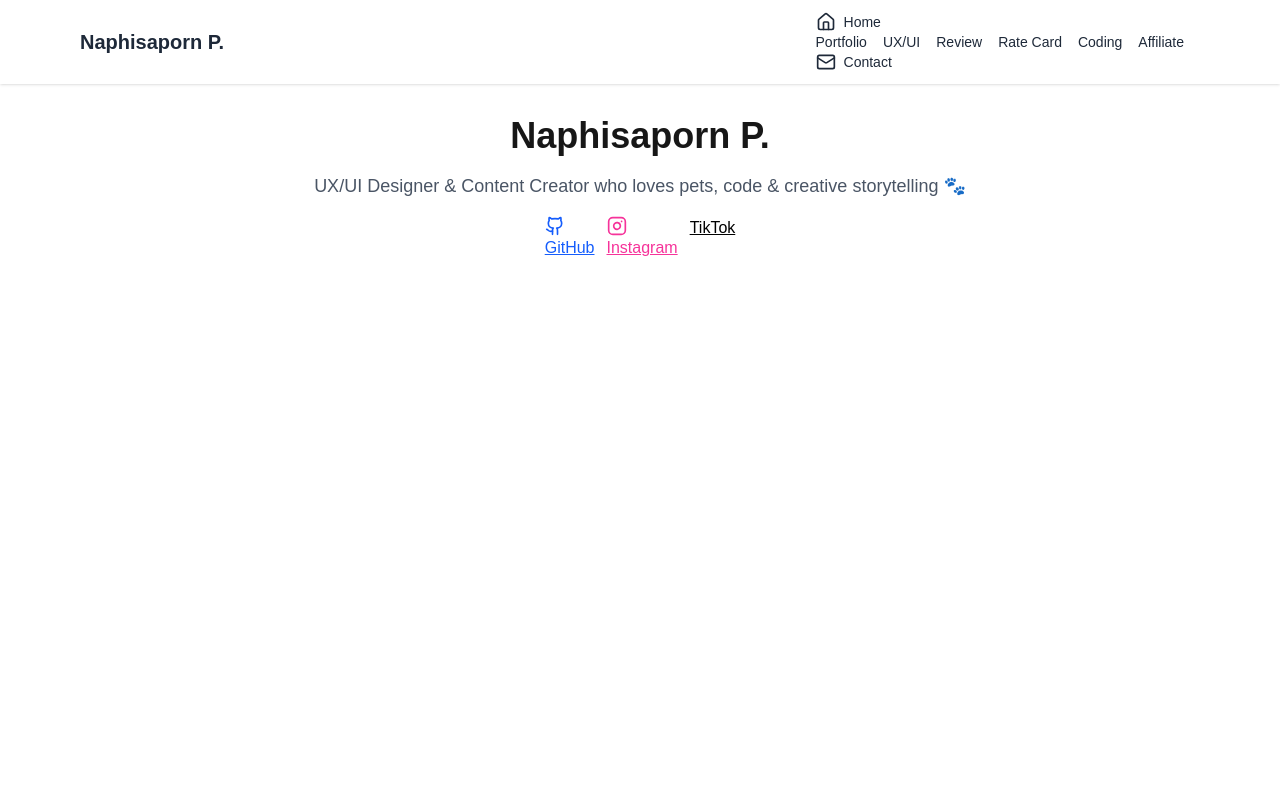
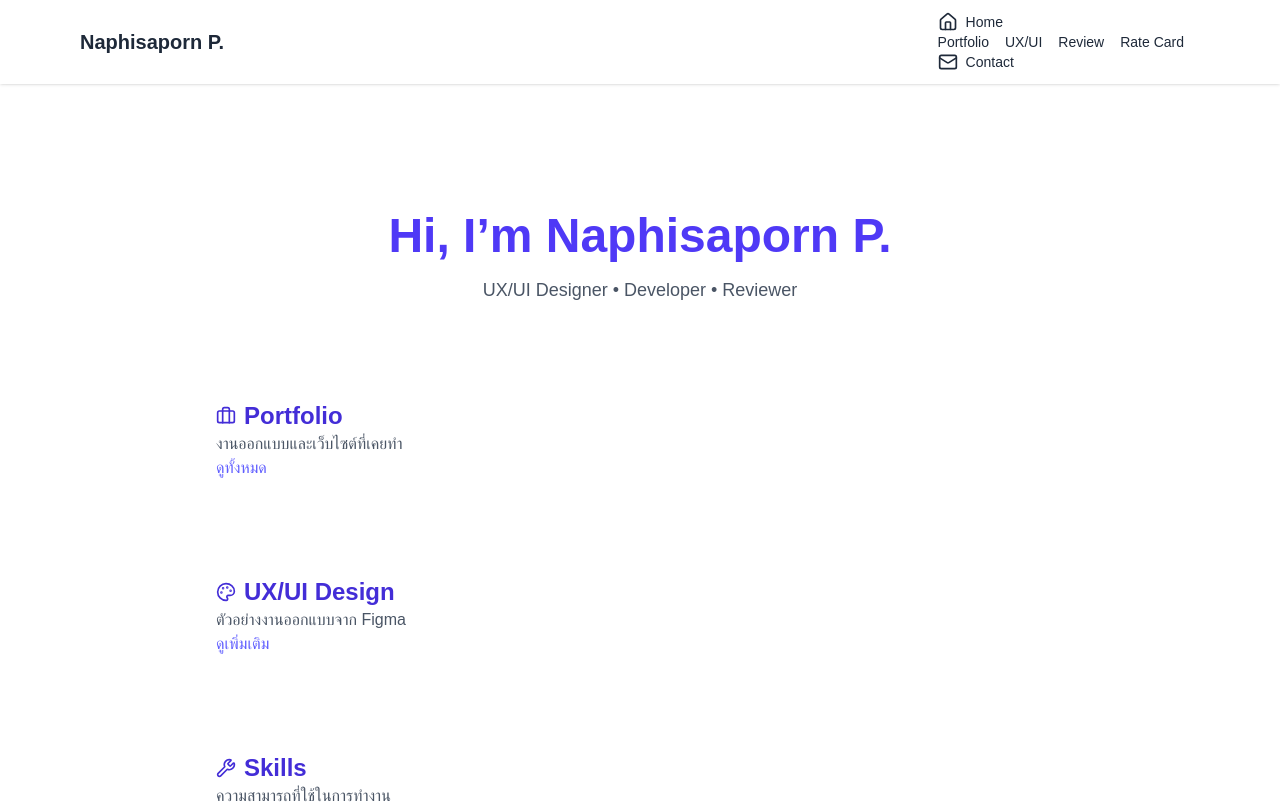
Before and after one commit to naphisaporn/naphisaporn-portfolio, a Next.js app: page / in a window 1280 px wide. Shown: the top 804 px of the page. Built offline with nearby package versions, Linux system fonts and the light colour scheme.

Commit message:
add skills

```diff
--- a/components/Navbar.js
+++ b/components/Navbar.js
@@ -19,8 +19,8 @@ export default function Navbar() {
           <Link href="/uxui">UX/UI</Link>
           <Link href="/review">Review</Link>
           <Link href="/ratecard">Rate Card</Link>
-          <Link href="/coding">Coding</Link>
-          <Link href="/affiliate">Affiliate</Link>
+          {/* <Link href="/coding">Coding</Link> */}
+          {/* <Link href="/affiliate">Affiliate</Link> */}
           <Link
             href="/contact"
             className="flex items-center gap-2 hover:text-blue-500 transition"
--- a/package.json
+++ b/package.json
@@ -9,6 +9,7 @@
     "lint": "next lint"
   },
   "dependencies": {
+    "keen-slider": "^6.8.6",
     "lucide-react": "^0.514.0",
     "next": "15.3.3",
     "react": "^19.0.0",
--- a/pages/_app.js
+++ b/pages/_app.js
@@ -1,6 +1,8 @@
 // pages/_app.js
 import "@/styles/globals.css";
 import Navbar from "@/components/Navbar";
+import "keen-slider/keen-slider.min.css";
+
 
 export default function App({ Component, pageProps }) {
   return (
--- a/pages/index.js
+++ b/pages/index.js
@@ -1,39 +1,149 @@
-// pages/index.js
-
-import { Github, Instagram} from "lucide-react";
-
+import { Briefcase, Palette, Code, Star, Mail, Wrench } from "lucide-react";
+import { useState, useEffect } from "react";
+import { useKeenSlider } from "keen-slider/react"
+import "keen-slider/keen-slider.min.css"
 
 export default function Home() {
+  const [menuOpen, setMenuOpen] = useState(false);
+  const [sliderRef, slider] = useKeenSlider({
+    loop: true,
+    slides: {
+      perView: 1,
+      spacing: 16,
+    },
+  });
+
+  useEffect(() => {
+    const interval = setInterval(() => {
+      if (slider.current) {
+        slider.current.next()
+      }
+    }, 3000)
+    return () => clearInterval(interval)
+  }, [slider])
+
   return (
-    <main className="max-w-4xl mx-auto px-4 py-8 text-center space-y-4">
-      <h1 className="text-4xl font-bold">Naphisaporn P.</h1>
-      <p className="text-lg text-gray-600">
-        UX/UI Designer & Content Creator who loves pets, code & creative
-        storytelling 🐾
-      </p>
-      <div className="flex justify-center space-x-3 mt-4">
-        <a
-          href="https://github.com/naphisaporn"
-          target="_blank"
-          className="underline text-blue-600"
-        >
-         <Github size={20} /> GitHub
-        </a>
-        <a
-          href="https://www.instagram.com/pewpew.npsp/"
-          target="_blank"
-          className="underline text-pink-500"
-        >
-         <Instagram size={20} /> Instagram
-        </a>
-        <a
-          href="https://www.tiktok.com/@pewpew.n"
-          target="_blank"
-          className="underline text-black"
-        >
-          TikTok
-        </a>
-      </div>
-    </main>
+    <>
+      {/* Responsive Navbar */}
+      <nav className="bg-white shadow fixed w-full z-10 top-0 left-0">
+        <div className="max-w-4xl mx-auto px-6 py-4 flex items-center justify-between">
+          <span className="font-bold text-indigo-600 text-lg">Naphisaporn</span>
+          <button
+            className="md:hidden text-gray-600 focus:outline-none"
+            onClick={() => setMenuOpen(!menuOpen)}
+          >
+            ☰
+          </button>
+          <ul className="hidden md:flex gap-6 text-sm text-gray-700">
+            <li><a href="#portfolio" className="hover:text-indigo-600">Portfolio</a></li>
+            <li><a href="#uxui" className="hover:text-indigo-600">UX/UI</a></li>
+            <li><a href="#skills" className="hover:text-indigo-600">Skills</a></li>
+            <li><a href="#coding" className="hover:text-indigo-600">Coding</a></li>
+            <li><a href="#review" className="hover:text-indigo-600">Review</a></li>
+            <li><a href="#contact" className="hover:text-indigo-600">Contact</a></li>
+          </ul>
+        </div>
+        {menuOpen && (
+          <div className="md:hidden px-6 pb-4">
+            <ul className="flex flex-col gap-2 text-gray-700">
+              <li><a href="#portfolio" className="hover:text-indigo-600">Portfolio</a></li>
+              <li><a href="#uxui" className="hover:text-indigo-600">UX/UI</a></li>
+              <li><a href="#skills" className="hover:text-indigo-600">Skills</a></li>
+              <li><a href="#coding" className="hover:text-indigo-600">Coding</a></li>
+              <li><a href="#review" className="hover:text-indigo-600">Review</a></li>
+              <li><a href="#contact" className="hover:text-indigo-600">Contact</a></li>
+            </ul>
+          </div>
+        )}
+      </nav>
+
+      <main className="px-6 py-32 space-y-24 max-w-4xl mx-auto text-gray-800 scroll-smooth">
+        {/* Hero Section */}
+        <section className="text-center space-y-4">
+          <h1 className="text-4xl md:text-5xl font-bold text-indigo-600">Hi, I’m Naphisaporn P.</h1>
+          <p className="text-gray-600 text-lg">UX/UI Designer • Developer • Reviewer</p>
+        </section>
+
+        {/* Portfolio Preview */}
+        <section id="portfolio">
+          <h2 className="text-2xl font-semibold flex items-center gap-2 text-indigo-700">
+            <Briefcase size={20} /> Portfolio
+          </h2>
+          <p className="text-gray-600">งานออกแบบและเว็บไซต์ที่เคยทำ</p>
+          <a href="/portfolio" className="text-indigo-500 hover:underline">ดูทั้งหมด</a>
+        </section>
+
+        {/* UX/UI */}
+        <section id="uxui">
+          <h2 className="text-2xl font-semibold flex items-center gap-2 text-indigo-700">
+            <Palette size={20} /> UX/UI Design
+          </h2>
+          <p className="text-gray-600">ตัวอย่างงานออกแบบจาก Figma</p>
+          <a href="/uxui" className="text-indigo-500 hover:underline">ดูเพิ่มเติม</a>
+        </section>
+
+        {/* Skills */}
+        <section id="skills">
+          <h2 className="text-2xl font-semibold flex items-center gap-2 text-indigo-700">
+            <Wrench size={20} /> Skills
+          </h2>
+          <p className="text-gray-600 mb-4">ความสามารถที่ใช้ในการทำงาน</p>
+          <ul className="grid grid-cols-2 md:grid-cols-3 gap-4 text-sm text-gray-700">
+            <li className="bg-white shadow p-3 rounded">🎨 Figma / UX Research</li>
+            <li className="bg-white shadow p-3 rounded">💻 HTML / CSS / Tailwind</li>
+            <li className="bg-white shadow p-3 rounded">⚛️ React / Next.js</li>
+            <li className="bg-white shadow p-3 rounded">🧠 Power BI</li>
+            <li className="bg-white shadow p-3 rounded">🖌️ Canva & Photo Editing</li>
+            <li className="bg-white shadow p-3 rounded">🎞️ Video Editing</li>
+          </ul>
+        </section>
+
+        {/* Coding */}
+        <section id="coding">
+          <h2 className="text-2xl font-semibold flex items-center gap-2 text-indigo-700">
+            <Code size={20} /> Coding
+          </h2>
+          <p className="text-gray-600 mb-4">รวมโปรเจกต์ที่เขียนด้วย Next.js, React และอื่น ๆ</p>
+
+          <div ref={sliderRef} className="keen-slider">
+            <div className="keen-slider__slide p-4 bg-white rounded shadow">
+              <img src="/images/project1.png" alt="Project 1" className="rounded shadow mb-2" />
+              <h3 className="font-semibold text-indigo-600">Dashboard สำหรับบริษัท</h3>
+              <p className="text-sm text-gray-500 italic">* ไม่สามารถเผยแพร่ได้</p>
+            </div>
+            <div className="keen-slider__slide p-4 bg-white rounded shadow">
+              <img src="/images/project2.png" alt="Project 2" className="rounded shadow mb-2" />
+              <h3 className="font-semibold text-indigo-600">ระบบลงทะเบียน Event</h3>
+              <p className="text-sm text-gray-500 italic">* โปรเจกต์ภายใน</p>
+            </div>
+          </div>
+
+          <a href="/coding" className="text-indigo-500 hover:underline block mt-4">GitHub</a>
+        </section>
+
+        {/* Review */}
+        <section id="review">
+          <h2 className="text-2xl font-semibold flex items-center gap-2 text-indigo-700">
+            <Star size={20} /> Review
+          </h2>
+          <p className="text-gray-600">รีวิวสินค้าที่เคยทำ</p>
+          <a href="/review" className="text-indigo-500 hover:underline">ดูทั้งหมด</a>
+        </section>
+
+        {/* Contact */}
+        <section id="contact">
+          <h2 className="text-2xl font-semibold flex items-center gap-2 text-indigo-700">
+            <Mail size={20} /> Contact / Hire Me
+          </h2>
+          <p className="text-gray-600">สนใจจ้างงาน / ติดต่อเพิ่มเติม</p>
+          <a href="/contact" className="text-indigo-500 hover:underline">ติดต่อฉัน</a>
+        </section>
+
+        {/* Footer */}
+        <footer className="border-t mt-20 pt-6 text-center text-sm text-gray-500">
+          © {new Date().getFullYear()} Naphisaporn P. — All rights reserved.
+        </footer>
+      </main>
+    </>
   );
 }
```
Also changed, not shown: 1 other file (tests, documents, lock files or other folders).
